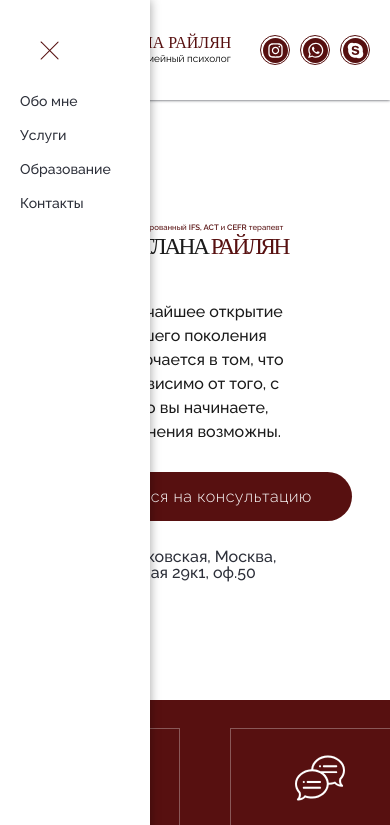
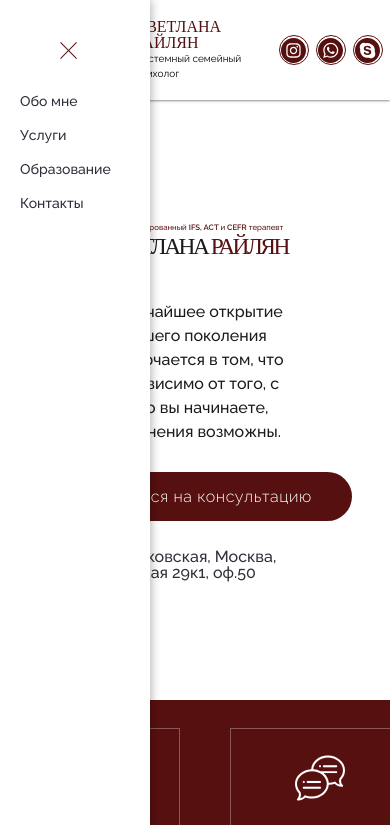
Before and after one commit to kotiknalune/svetlanaraylyan.ru, a website built with webpack: page src/html/index.pug in a window 390 px wide. Both pictures are taken after a click on the link 12 px from the left and 50 px from the top of the page. Shown: the top 825 px of the page. Built offline with nearby package versions, Linux system fonts and the light colour scheme; a web font is replaced by a local one.

Commit message:
fix: responsive fixes

```diff
--- a/src/html/includes/header.pug
+++ b/src/html/includes/header.pug
@@ -1,6 +1,6 @@
 header
   div.wrapper.row
-    a.burger(href='#')#burger
+    a.burger#burger
       span.bar
       span.bar
       span.bar
--- a/src/js/modules/burger.js
+++ b/src/js/modules/burger.js
@@ -3,17 +3,14 @@ const menu = document.querySelector('.menu');
 const burger = document.getElementById('burger');
 
 let opened = false;
-burger.addEventListener('click', () => {
-  if (!opened) {
-    lightbox.classList.add('lightbox-opened');
-    burger.classList.add('burger-opened');
-    menu.classList.add('menu-opened');
-    opened = !opened;
-  } else {
-    lightbox.classList.remove('lightbox-opened');
-    burger.classList.remove('burger-opened');
-    menu.classList.remove('menu-opened');
 
-    opened = !opened;
-  }
-});
+const toggleBurger = () => {
+  lightbox.classList.toggle('lightbox-opened');
+  burger.classList.toggle('burger-opened');
+  menu.classList.toggle('menu-opened');
+  opened = !opened;
+};
+
+burger.addEventListener('click', toggleBurger);
+
+// TODO: remove panel once link or not-panel is clicked
--- a/src/styles/base/_header.scss
+++ b/src/styles/base/_header.scss
@@ -12,7 +12,7 @@ header {
   transition: height 0.5s ease;
 
   &.shorten {
-    height: 70px;
+    height: 55px;
   }
 }
 
@@ -32,6 +32,10 @@ nav {
   & img {
     height: 30px;
     margin-right: 0.5rem;
+  }
+
+  @media(max-width:700px) {
+    margin-left: 20vw;
   }
 }
 
--- a/src/styles/elements/_button.scss
+++ b/src/styles/elements/_button.scss
@@ -24,7 +24,7 @@ button {
   justify-content: center;
   align-items: center;
   height: 65px;
-  width: 365px;
+  width: 335px;
   transition: border 0.3s ease;
 
   &:hover {
@@ -80,7 +80,7 @@ $burger-translate: 1rem;
 $burger-degree: 45deg;
 
 .burger-opened {
-  transform: translateX(3rem);
+  transform: translateX(6rem);
 
   & span:nth-child(1) {
     transform: rotate(-$burger-degree) translateY($burger-translate);
--- a/src/styles/elements/_menu.scss
+++ b/src/styles/elements/_menu.scss
@@ -10,12 +10,12 @@
     left: 1rem;
     top: 10vh;
     z-index: 201;
-    transform: translateX(-20%);
+    transform: translateX(-30%);
   }
 
   &.menu-opened {
     transform: translate(0%);
-    transition: all 0.5s ease-in;
+    transition: all 0.6s ease-in-out;
   }
 }
 
```
Also changed, not shown: src/index.html.
